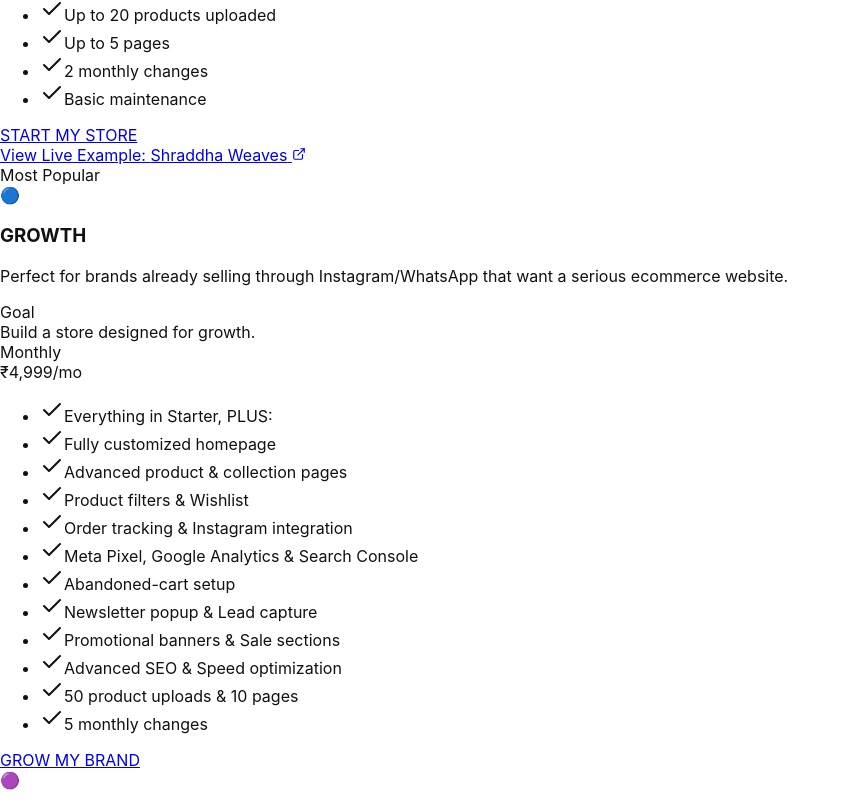
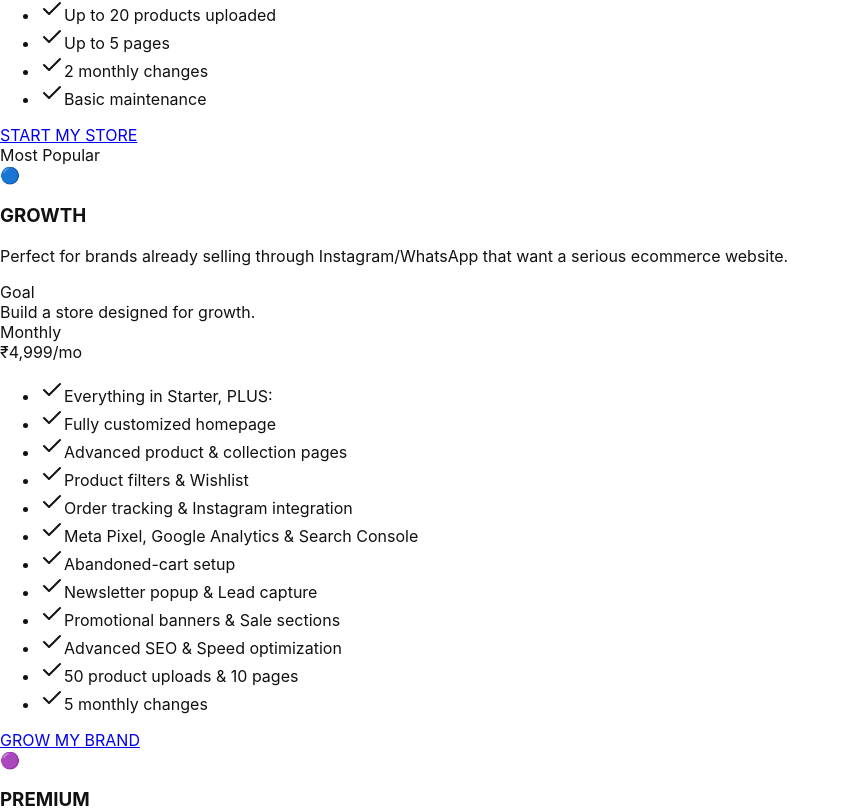
Before and after one commit to sumitkumards07/infinium, a React (Vite) app: page /shopify in a window 1280 px wide. Shown: the part 1052-1860 px from the top of the page, without its empty margins (0-850 px from the left). Built offline with nearby package versions, Linux system fonts and the light colour scheme; a web font is replaced by a local one.

Commit message:
refactor: remove Shraddha Weaves from pricing and portfolio

```diff
--- a/src/ShopifyLanding.tsx
+++ b/src/ShopifyLanding.tsx
@@ -13,8 +13,6 @@ const pricingPlans = [
     cta: 'START MY STORE',
     icon: '🟢',
     popular: false,
-    exampleUrl: 'https://shraddhaweaves.com/',
-    exampleLabel: 'Shraddha Weaves',
     features: [
       'Shopify store setup',
       'Professional responsive design',
@@ -88,12 +86,6 @@ const shopifyPortfolio = [
     price: '₹8,999 /mo',
     imageSrc: '/evara.png',
     websiteUrl: 'https://evara.me/',
-  },
-  {
-    title: 'Shraddha Weaves',
-    price: '₹1,999 /mo',
-    imageSrc: '/evara.png',
-    websiteUrl: 'https://shraddhaweaves.com/',
   }
 ];
 
```
